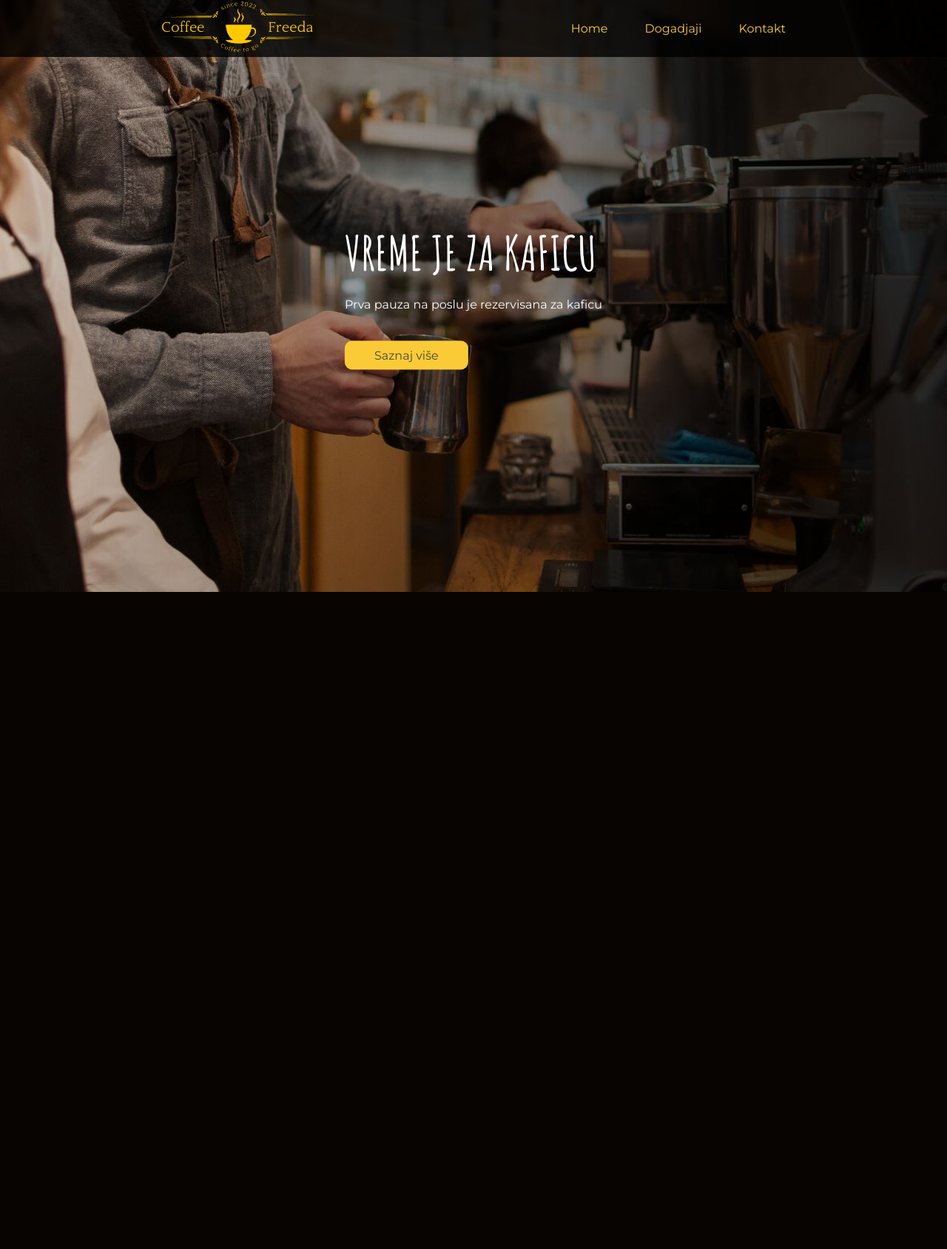
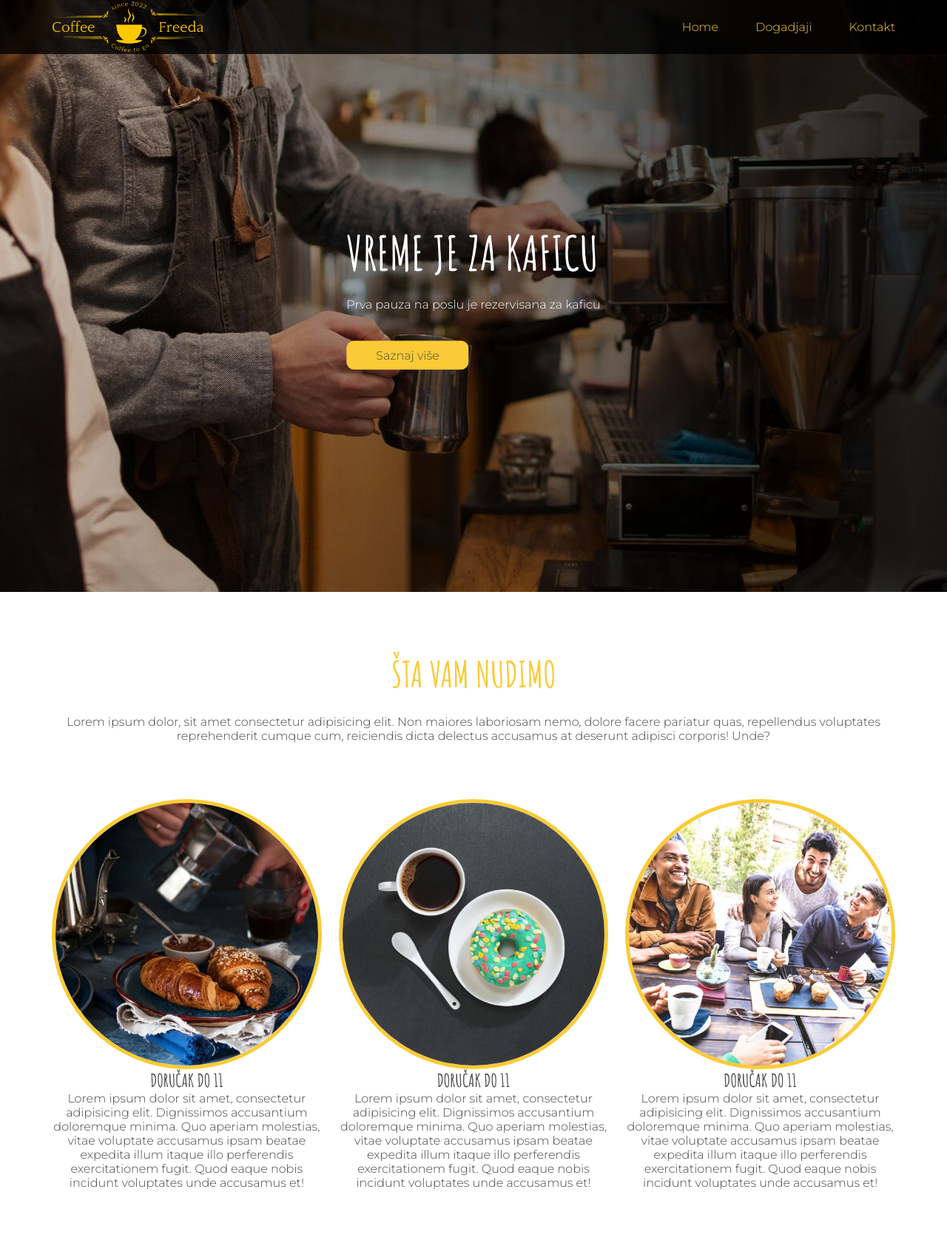
Before and after one commit to gvozdencukic/freeda-fs5.1, a PHP site: page / in a window 1280 px wide. Shown: the whole page at 74% size. Before the commit the page ends 800 px from the top, so only its background shows below. Run offline with PHP 8.4, Linux system fonts and the light colour scheme.

Commit message:
template part ponuda

```diff
--- a/index.php
+++ b/index.php
@@ -1,4 +1,8 @@
+
 <?php include 'template_parts/header.php'; ?>
+
 <?php include 'template_parts/main-header.php'; ?>
+
+<?php include 'template_parts/part-ponuda.php'; ?>
+
 <?php include 'template_parts/footer.php'; ?>
-<link rel="stylesheet" href="style.css">
--- a/style.css
+++ b/style.css
@@ -1,15 +1,20 @@
 @import url("https://fonts.googleapis.com/css2?family=Amatic+SC:wght@400;700&family=Montserrat:ital,wght@0,100..900;1,100..900&display=swap");
 * {
-  margin: auto;
+  margin: 0;
   padding: 0;
   box-sizing: border-box;
 }
 
 body {
   font-family: "Montserrat", sans-serif;
+  font-weight: 300;
+  color: #444645;
 }
 
-h1, h2, h3, h4 {
+h1,
+h2,
+h3,
+h4 {
   font-family: "Amatic SC", sans-serif;
 }
 
@@ -30,6 +35,11 @@ a {
   transition: 0.3s linear;
 }
 
+img {
+  width: 100%;
+  display: block;
+}
+
 .container {
   max-width: 1140px;
   width: 100%;
@@ -45,6 +55,14 @@ a {
 .btn-yellow {
   background: #FACB36;
   color: #444645;
+}
+
+.py {
+  padding: 80px 0;
+}
+
+.text-center {
+  text-align: center;
 }
 
 nav {
@@ -80,8 +98,6 @@ nav .container ul a:hover {
   position: relative;
 }
 .mainHeader img {
-  width: 100%;
-  display: block;
   height: 800px;
   -o-object-fit: cover;
      object-fit: cover;
@@ -94,4 +110,29 @@ nav .container ul a:hover {
 }
 .mainHeader hgroup p {
   padding: 20px 0 40px 0;
+}
+
+.ponuda h2 {
+  color: #FACB36;
+}
+.ponuda h2 + p {
+  padding: 25px 0 76px 0;
+}
+.ponuda article {
+  display: flex;
+  flex-wrap: wrap;
+  flex-direction: row;
+  justify-content: space-between;
+  align-items: center;
+}
+.ponuda article div {
+  flex: 0 0 32%;
+}
+.ponuda article div img {
+  border: 5px solid #FACB36;
+  border-radius: 100%;
+}
+.ponuda article div h3 {
+  margin-top: 45px 0 10px 0;
+  font-size: 24px;
 }/*# sourceMappingURL=style.css.map */
--- a/style.scss
+++ b/style.scss
@@ -2,28 +2,9 @@
 @import 'mixins';
 @import 'globals';
 
-// nav
-nav{
-    position: fixed;
-    background: rgba($black,0.8);
-    width: 100%;
-    z-index: 100;
-    .container{
-        @include flex();
-        ul{
-            @include flex();
-            a{
-                color: $accents;
-                margin-left: 50px;
-                &:hover{
-                    color: $white;
-                }
-            }
-    }
-}
-}
+
 // header
-.mainHeader{
+.mainHeader {
     // background-image: url(img/coffee-slajd-1.jpg);
     // background-position: center;
     // background-size: cover;
@@ -31,20 +12,48 @@ nav{
     // @include flex();
     color: $white;
     position: relative;
-    img{
-        width: 100%;
-        display:block;
+
+    img {
         height: 800px;
         object-fit: cover;
     }
-    hgroup{
+
+    hgroup {
         position: absolute;
         top: 50%;
         left: 50%;
-        transform: translate(-50%,-50%);
-        p{
+        transform: translate(-50%, -50%);
+
+        p {
             padding: 20px 0 40px 0;
         }
     }
 
 }
+
+//ponuda
+.ponuda {
+    h2 {
+        color: $accents;
+
+        &+p {
+            padding: 25px 0 76px 0;
+        }
+    }
+
+    article {
+        @include flex();
+
+        div{
+            flex:  0 0 32%;
+            img{
+                border: 5px solid $accents;
+                border-radius: 100%;
+            }
+            h3{
+                margin-top: 45px 0 10px 0;
+                font-size:24px;
+            }
+        }
+    }
+}
--- /dev/null
+++ b/template_parts/part-ponuda.php
@@ -0,0 +1,28 @@
+<!-- ponuda -->
+<section class="ponuda container py text-center">
+    <h2>ŠTA VAM NUDIMO</h2>
+    <p>Lorem ipsum dolor, sit amet consectetur adipisicing elit. Non maiores laboriosam nemo, dolore facere pariatur quas, repellendus voluptates reprehenderit cumque cum, reiciendis dicta delectus accusamus at deserunt adipisci corporis! Unde?</p>
+    <article>
+        <div>
+            <img src="img/coffee1.jpg" alt="">
+            <div>
+            <h3>DORUČAK DO 11</h3>
+            <p>Lorem ipsum dolor sit amet, consectetur adipisicing elit. Dignissimos accusantium doloremque minima. Quo aperiam molestias, vitae voluptate accusamus ipsam beatae expedita illum itaque illo perferendis exercitationem fugit. Quod eaque nobis incidunt voluptates unde accusamus et!</p>
+            </div>
+        </div>
+        <div>
+            <img src="img/coffee3.jpg" alt="">
+            <div>
+            <h3>DORUČAK DO 11</h3>
+            <p>Lorem ipsum dolor sit amet, consectetur adipisicing elit. Dignissimos accusantium doloremque minima. Quo aperiam molestias, vitae voluptate accusamus ipsam beatae expedita illum itaque illo perferendis exercitationem fugit. Quod eaque nobis incidunt voluptates unde accusamus et!</p>
+            </div>
+        </div>
+        <div>
+            <img src="img/coffee2.jpg" alt="">
+            <div>
+            <h3>DORUČAK DO 11</h3>
+            <p>Lorem ipsum dolor sit amet, consectetur adipisicing elit. Dignissimos accusantium doloremque minima. Quo aperiam molestias, vitae voluptate accusamus ipsam beatae expedita illum itaque illo perferendis exercitationem fugit. Quod eaque nobis incidunt voluptates unde accusamus et!</p>
+            </div>
+        </div>
+    </article>
+</section>
```
Also changed, not shown: _globals.scss (+65 -15 lines), 1 other file.
